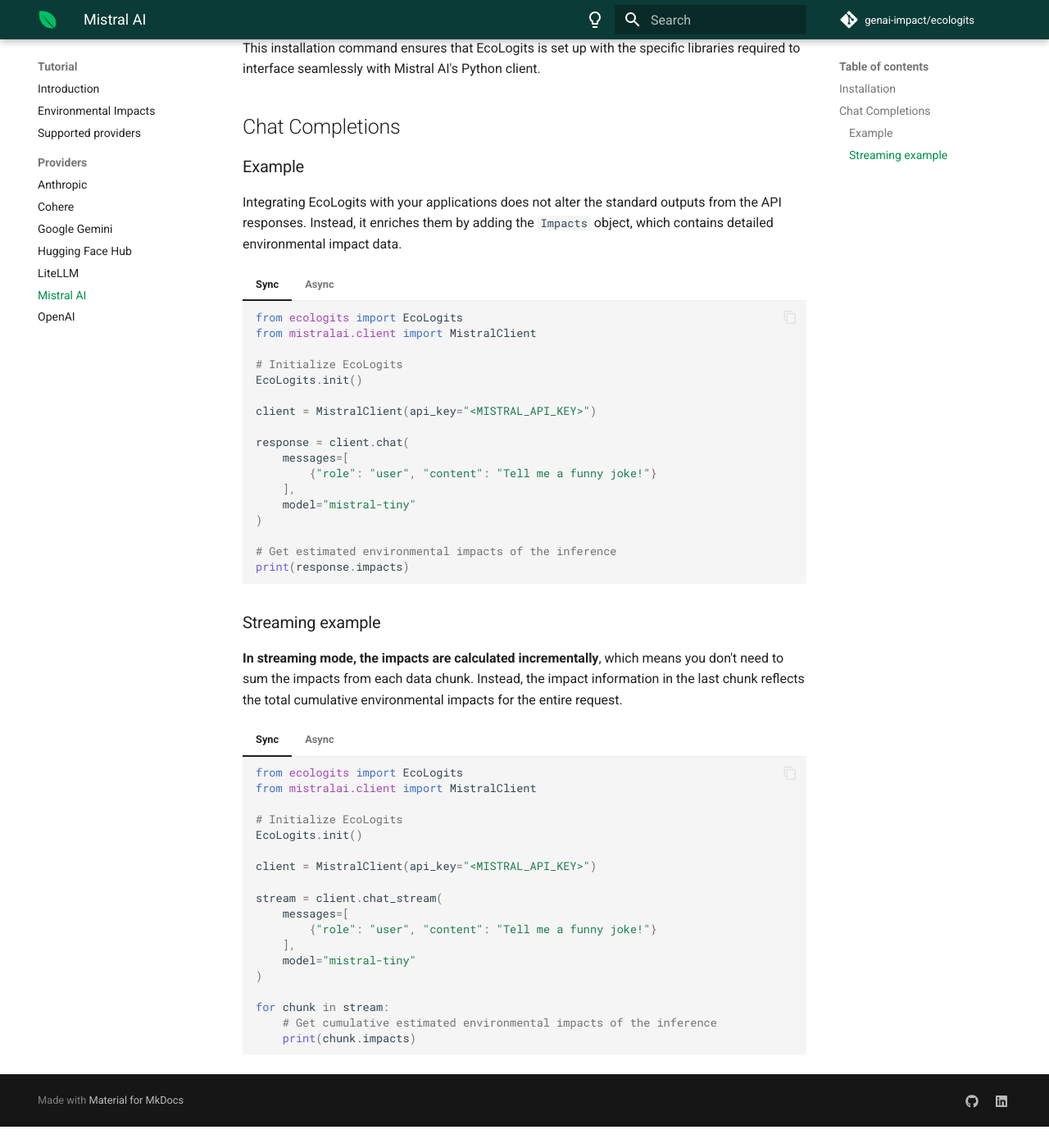
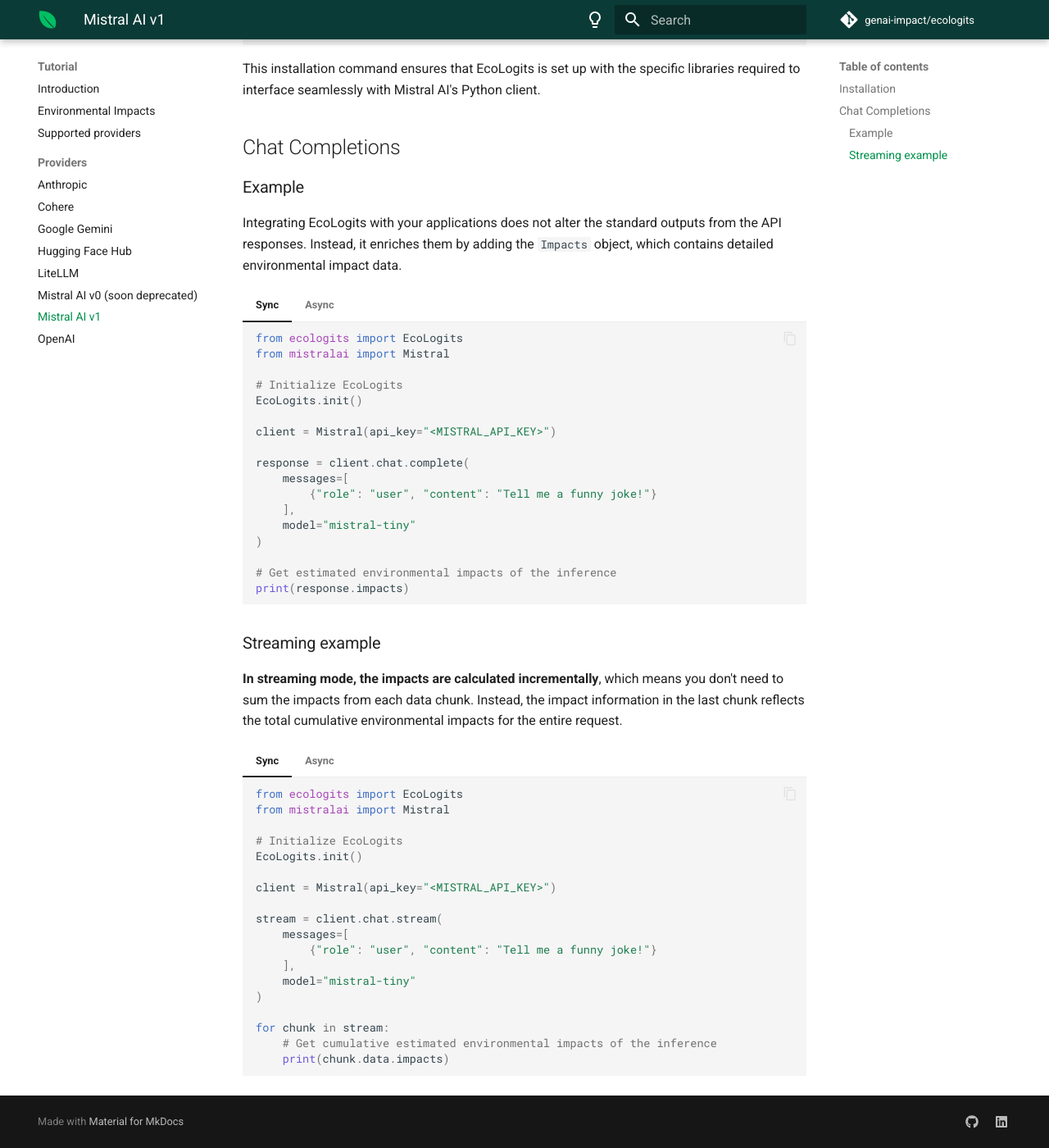
Before and after one commit to genai-impact/ecologits, an MkDocs documentation site: the page built from docs/tutorial/providers/mistralai_v1.md, in a window 1280 px wide and 1400 px high, scrolled down 585 px. Shown: the whole window at 82% size. Built offline with MkDocs 1.6.1 and Material for MkDocs 9.7.7, drawn with Linux system fonts in a browser that asks for light colours; emoji names are drawn with the system emoji font; comment, search, counter and statistics services are not loaded; the version menu is left out; before the commit the page ends 1959 px from its top, so only the background shows below that; some of the changed text lies outside the part shown.

Commit message:
docs: distinction between mistral v0 and v1

````diff
--- a/docs/tutorial/providers/mistralai.md
+++ b/docs/tutorial/providers/mistralai_v1.md
@@ -1,6 +1,6 @@
-# Mistral AI
+# Mistral AI v1
 
-This guide focuses on the integration of :seedling: **EcoLogits** with the [Mistral AI official python client :octicons-link-external-16:](https://github.com/mistralai/client-python).
+This guide focuses on the integration of :seedling: **EcoLogits** with the [Mistral AI official python client :octicons-link-external-16:](https://github.com/mistralai/client-python) for versions `>=1.0.0`.
 
 Official links:
 
@@ -29,14 +29,14 @@
 
     ```python
     from ecologits import EcoLogits
-    from mistralai.client import MistralClient
+    from mistralai import Mistral
 
     # Initialize EcoLogits
     EcoLogits.init()
 
-    client = MistralClient(api_key="<MISTRAL_API_KEY>")
+    client = Mistral(api_key="<MISTRAL_API_KEY>")
 
-    response = client.chat(
+    response = client.chat.complete(
         messages=[
             {"role": "user", "content": "Tell me a funny joke!"}
         ],
@@ -52,15 +52,15 @@
     ```python
     import asyncio
     from ecologits import EcoLogits
-    from mistralai.async_client import MistralAsyncClient
+    from mistralai import Mistral
 
     # Initialize EcoLogits
     EcoLogits.init()
 
-    client = MistralAsyncClient(api_key="<MISTRAL_API_KEY>")
+    client = Mistral(api_key="<MISTRAL_API_KEY>")
 
     async def main() -> None:
-        response = await client.chat(
+        response = await client.chat.complete_async(
             messages=[
                 {"role": "user", "content": "Tell me a funny joke!"}
             ],
@@ -82,14 +82,14 @@
 
     ```python
     from ecologits import EcoLogits
-    from mistralai.client import MistralClient
+    from mistralai import Mistral
 
     # Initialize EcoLogits
     EcoLogits.init()
 
-    client = MistralClient(api_key="<MISTRAL_API_KEY>")
+    client = Mistral(api_key="<MISTRAL_API_KEY>")
 
-    stream = client.chat_stream(
+    stream = client.chat.stream(
         messages=[
             {"role": "user", "content": "Tell me a funny joke!"}
         ],
@@ -98,7 +98,7 @@
 
     for chunk in stream:
         # Get cumulative estimated environmental impacts of the inference
-        print(chunk.impacts)
+        print(chunk.data.impacts)
     ```
 
 === "Async"
@@ -106,15 +106,15 @@
     ```python
     import asyncio
     from ecologits import EcoLogits
-    from mistralai.async_client import MistralAsyncClient
+    from mistralai import Mistral
 
     # Initialize EcoLogits
     EcoLogits.init()
 
-    client = MistralAsyncClient(api_key="<MISTRAL_API_KEY>")
+    client = Mistral(api_key="<MISTRAL_API_KEY>")
 
     async def main() -> None:
-        response = await client.chat(
+        response = await client.chat.stream_async(
             messages=[
                 {"role": "user", "content": "Tell me a funny joke!"}
             ],
@@ -124,7 +124,7 @@
         async for chunk in stream:
             # Get cumulative estimated environmental impacts of the inference
             if hasattr(chunk, "impacts"):
-                print(chunk.impacts)
+                print(chunk.data.impacts)
 
 
     asyncio.run(main())
--- a/mkdocs.yml
+++ b/mkdocs.yml
@@ -20,7 +20,8 @@
           - 'Google Gemini': tutorial/providers/google.md
           - 'Hugging Face Hub': tutorial/providers/huggingface_hub.md
           - 'LiteLLM': tutorial/providers/litellm.md
-          - 'Mistral AI': tutorial/providers/mistralai.md
+          - 'Mistral AI v0 (soon deprecated)': tutorial/providers/mistralai_v0.md
+          - 'Mistral AI v1': tutorial/providers/mistralai_v1.md
           - 'OpenAI': tutorial/providers/openai.md
   - 'Methodology':
       - 'Introduction': methodology/index.md
````
Also changed, not shown: docs/tutorial/providers.md (+11 -10 lines), docs/tutorial/providers/mistralai_v0.md (added, +135 -0 lines).
